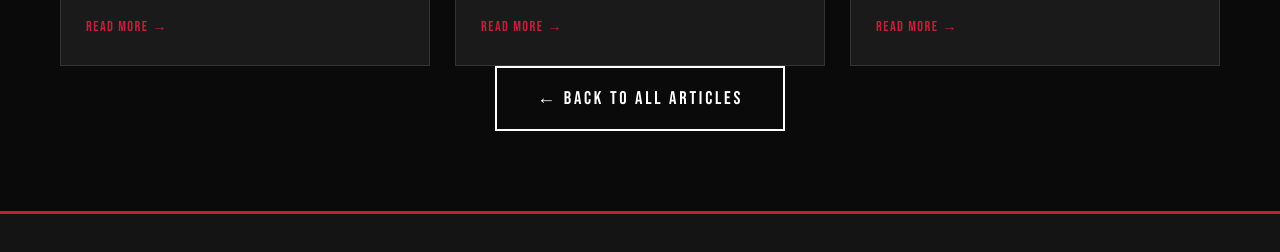
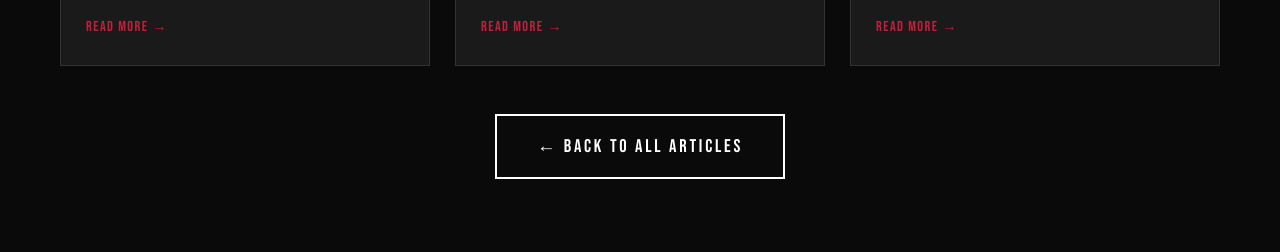
Before and after one commit to leadmakerAgency/red-ruby-3, an Eleventy site: page content/posts/e-commerce-tips-to-boost-sales-and-conversion-rates.md in a window 1280 px wide. Shown: the part 7896-8148 px from the top of the page. Built offline with nearby package versions, Linux system fonts and the light colour scheme; Eleventy itself is replaced by a stand-in of ours; files that its build step writes are made by us from their sources; a web font is replaced by a local one.

Commit message:
message356662

```diff
--- a/_includes/blog-post.njk
+++ b/_includes/blog-post.njk
@@ -105,7 +105,7 @@
     {% endfor %}
   </div>
 
-  <div style="text-align:center;">
+  <div class="blog-related-back">
     <a href="/blog/" class="btn btn-outline">← Back to all articles</a>
   </div>
 </section>
--- a/styles.css
+++ b/styles.css
@@ -718,6 +718,11 @@ nav ul li > a.active {
   margin: 0 auto;
 }
 
+.blog-related-back {
+  text-align: center;
+  margin-top: 48px;
+}
+
 @media (max-width: 1024px) {
   .blog-grid {
     grid-template-columns: repeat(2, minmax(0, 1fr));
```
